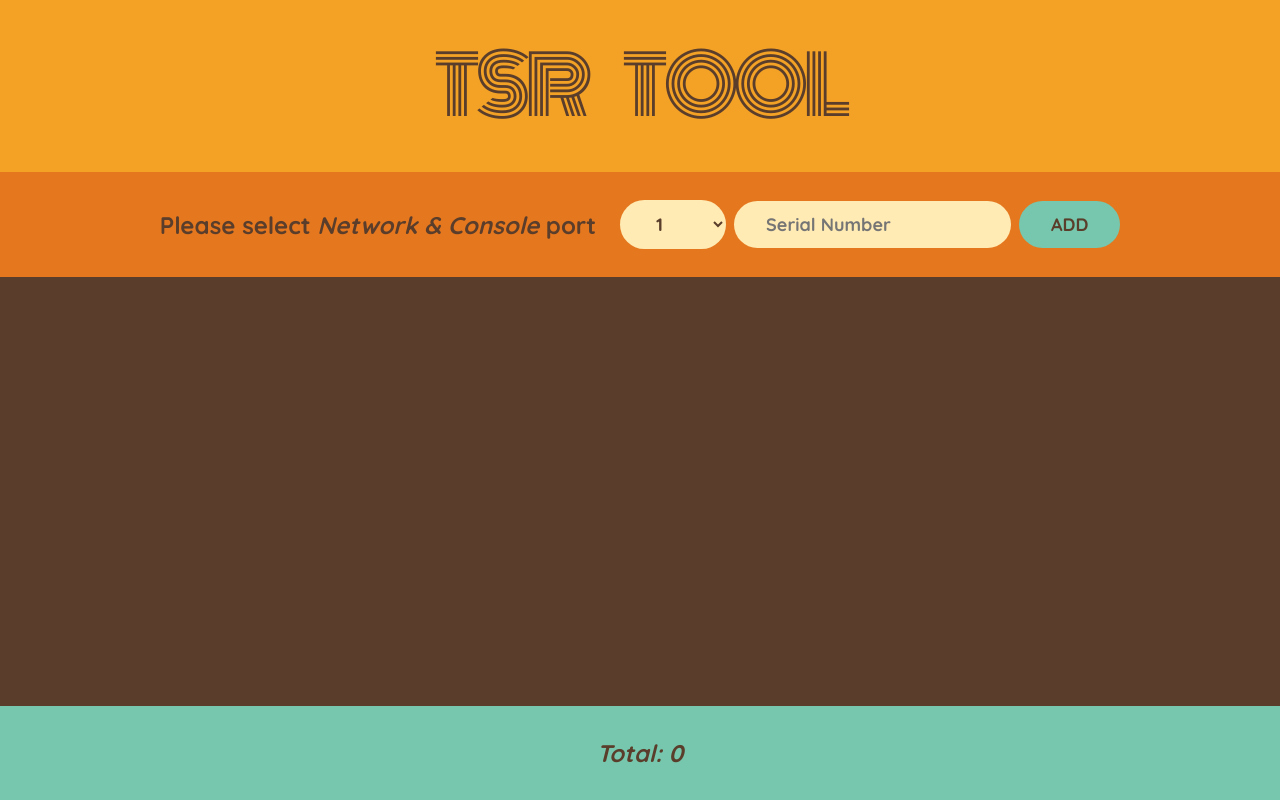
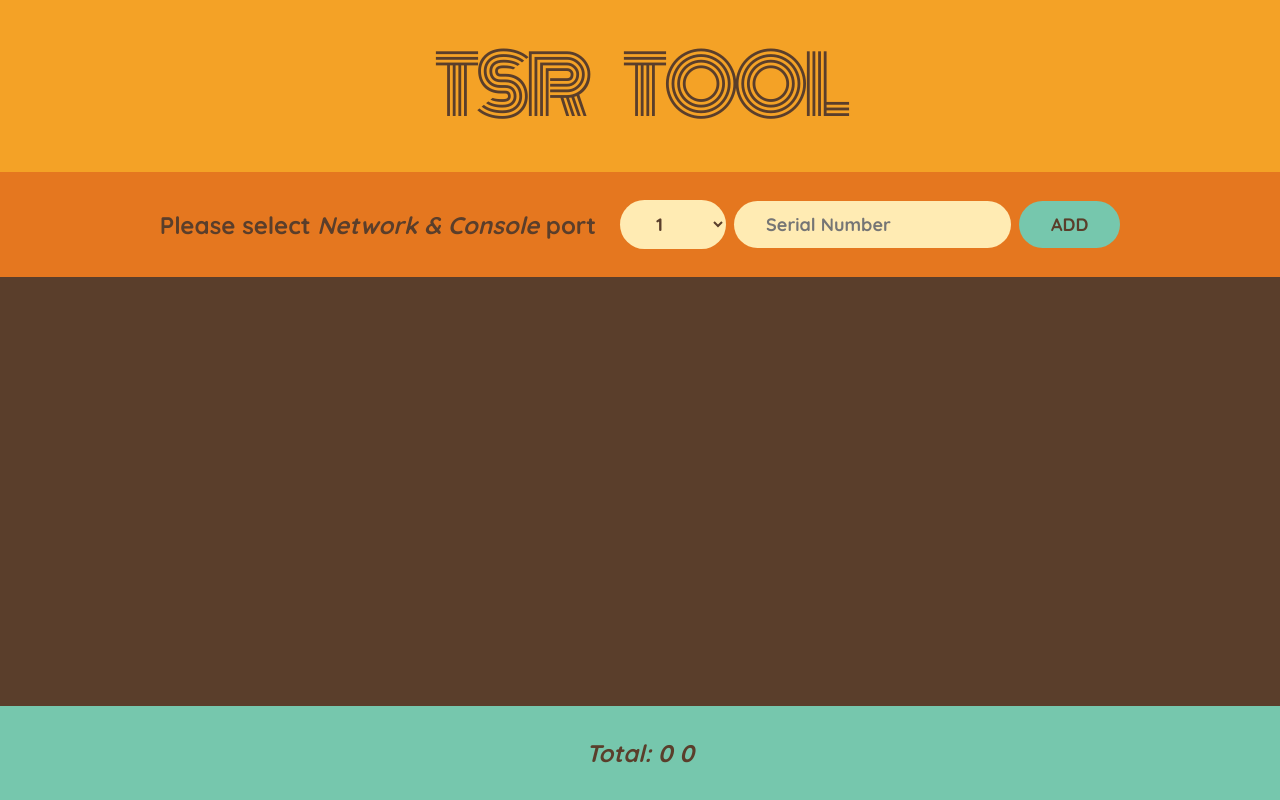
Before and after one commit to iamharie/Travel-List, a React (Create React App) app: page / in a window 1280 px wide. Built offline with nearby package versions, Linux system fonts and the light colour scheme.

Commit message:
stats: Packed items filtered

```diff
--- a/src/App.js
+++ b/src/App.js
@@ -126,10 +126,13 @@ function Item({ item, onDeleteItem, onToggleItem }) {
 }
 function Stats({ items }) {
   const numItems = items.length;
+  const numPacked = items.filter((item) => item.packed).length;
 
   return (
     <footer className="stats">
-      <em>Total: {numItems}</em>
+      <em>
+        Total: {numItems} {numPacked}
+      </em>
     </footer>
   );
 }
```
